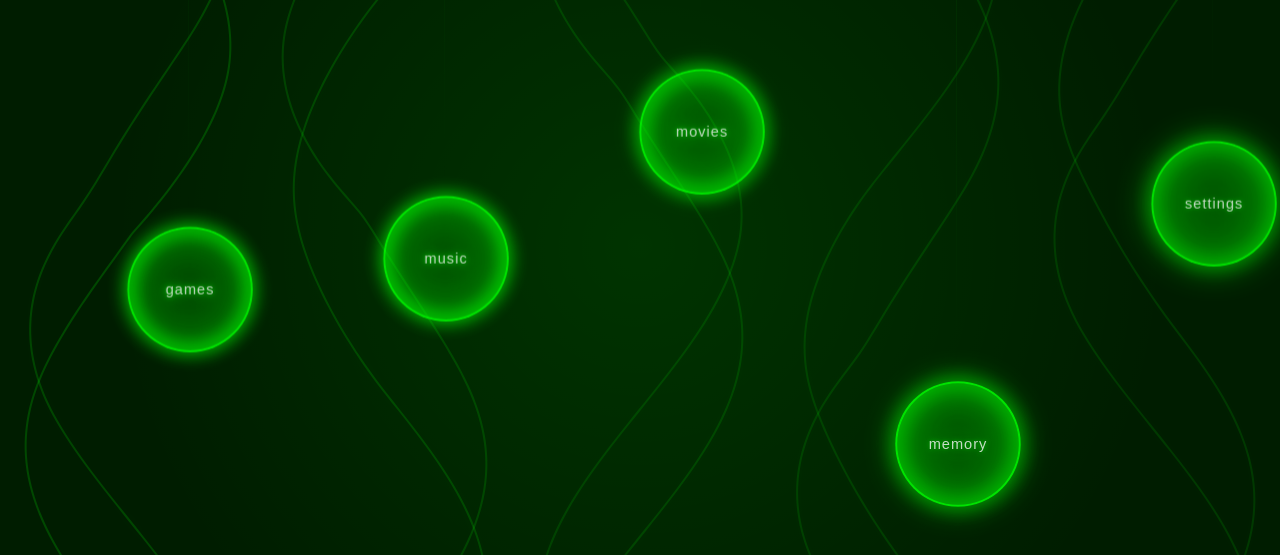
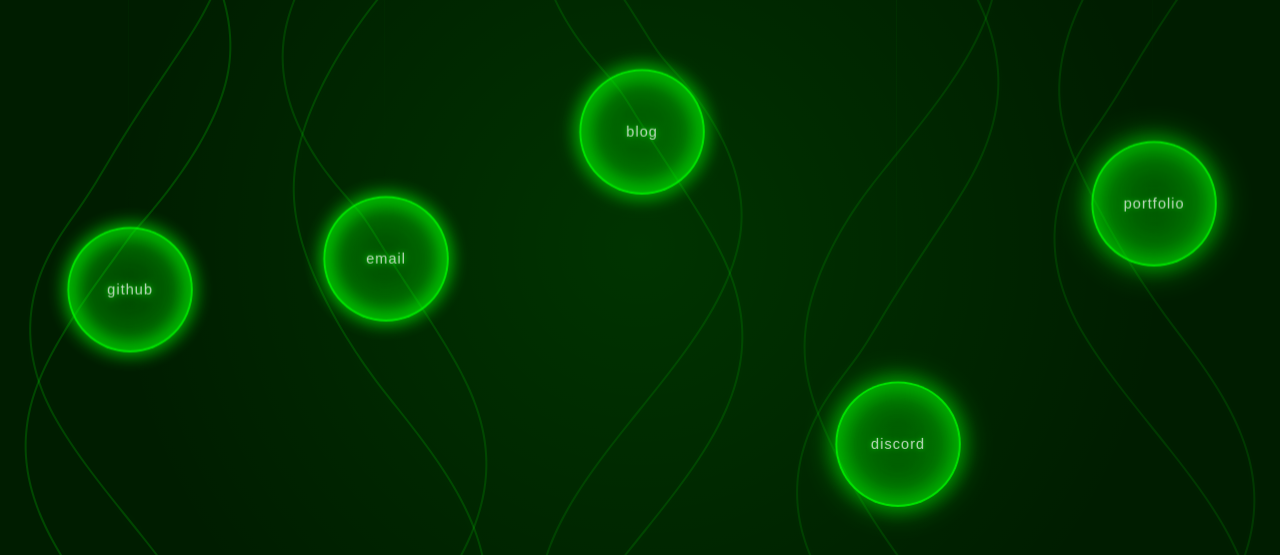
Before and after one commit to 50SACINMYSOCIDGAF/XboxUI, a React (Create React App) app: page / in a window 1280 px wide. Shown: the part 154-709 px from the top of the page. Built offline with nearby package versions, Linux system fonts and the light colour scheme.

Commit message:
SMOOTHER ANIMATIONS

```diff
--- a/src/App.tsx
+++ b/src/App.tsx
@@ -1,6 +1,7 @@
 import React, { useMemo, useState, useEffect } from 'react';
 import styled, { createGlobalStyle, keyframes } from 'styled-components';
 import MenuItem from './components/MenuItem';
+import SelectButton from './components/SelectButton';
 
 const GlobalStyle = createGlobalStyle`
     @import url('https://fonts.googleapis.com/css2?family=Orbitron:wght@400;700&display=swap');
@@ -126,10 +127,26 @@
     return <StrandPath d={path} delay={delay} />;
 };
 
+interface MenuItemData {
+    label: string;
+    link: string;
+}
+
 const App: React.FC = () => {
-    const menuItems = ['Games', 'Music', 'Movies', 'Memory', 'Settings'];
+    const menuItems: MenuItemData[] = [
+        { label: 'GitHub', link: 'https://github.com/50SACINMYSOCIDGAF' },
+        { label: 'Email', link: 'mailto:contact@noah.jp.net' },
+        { label: 'Blog', link: 'https://medium.com/@noah_44244' },
+        { label: 'Discord', link: 'https://discordlookup.com/user/1106369952501481534' },
+        { label: 'Portfolio', link: 'https://noah.jp.net/portfolio/' }
+    ];
+
     const [windowSize, setWindowSize] = useState({ width: window.innerWidth, height: window.innerHeight });
-    const randomPositions = useMemo(() => menuItems.map(() => generateRandomPosition()), []);
+    const [isLoaded, setIsLoaded] = useState(false);
+
+    const randomPositions = useMemo(() => {
+        return menuItems.map(() => generateRandomPosition());
+    }, []);
 
     useEffect(() => {
         const handleResize = () => {
@@ -137,7 +154,14 @@
         };
 
         window.addEventListener('resize', handleResize);
-        return () => window.removeEventListener('resize', handleResize);
+
+        // Set isLoaded to true after a short delay to trigger animations
+        const loadTimer = setTimeout(() => setIsLoaded(true), 100);
+
+        return () => {
+            window.removeEventListener('resize', handleResize);
+            clearTimeout(loadTimer);
+        };
     }, []);
 
     const segmentWidth = windowSize.width / menuItems.length;
@@ -148,7 +172,7 @@
             <GlobalStyle />
             <AppContainer>
                 {menuItems.map((item, index) => (
-                    <SegmentContainer key={item}>
+                    <SegmentContainer key={item.label}>
                         <StrandSVG>
                             <Strand
                                 width={segmentWidth}
@@ -166,13 +190,16 @@
                             />
                         </StrandSVG>
                         <MenuItem
-                            label={item}
+                            label={item.label}
+                            link={item.link}
                             index={index}
                             randomPosition={randomPositions[index]}
                             windowSize={windowSize}
+                            isLoaded={isLoaded}
                         />
                     </SegmentContainer>
                 ))}
+                <SelectButton windowSize={windowSize} />
             </AppContainer>
         </>
     );
--- a/src/components/MenuItem.tsx
+++ b/src/components/MenuItem.tsx
@@ -1,16 +1,18 @@
 import React, { useState, useMemo } from 'react';
-import styled, { keyframes } from 'styled-components';
+import styled, { keyframes, css } from 'styled-components';
 
 interface MenuItemProps {
     label: string;
+    link: string;
     index: number;
     randomPosition: number;
     windowSize: { width: number; height: number };
+    isLoaded: boolean;
 }
 
 const bobAnimation = keyframes`
-    0%, 100% { transform: translateY(0); }
-    50% { transform: translateY(-3px); }
+    0%, 100% { transform: translateY(0) translateX(-50%); }
+    50% { transform: translateY(-3px) translateX(-50%); }
 `;
 
 const glowAnimation = keyframes`
@@ -28,18 +30,22 @@
     to { opacity: 1; transform: translateY(0) translateX(-50%); }
 `;
 
-const ItemContainer = styled.div<{ index: number; randomPosition: number; size: number }>`
+const ItemContainer = styled.div<{ index: number; randomPosition: number; size: number; isLoaded: boolean }>`
     position: absolute;
-    animation: ${bobAnimation} 4s ease-in-out infinite,
-    ${glowAnimation} 5s ease-in-out infinite,
-    ${fadeInAnimation} 1s ease-out;
-    animation-delay: ${props => props.index * 0.5}s, ${props => props.index * 0.7}s, ${props => props.index * 0.2}s;
-    top: ${props => props.randomPosition}%;
     left: 50%;
     transform: translateX(-50%);
     z-index: 10;
     width: ${props => props.size}px;
     height: ${props => props.size}px;
+    transition: top 1s ease-out;
+    top: ${props => props.isLoaded ? `${props.randomPosition}%` : '50%'};
+
+    animation: ${props => props.isLoaded ? css`
+        ${bobAnimation} 4s ease-in-out infinite,
+        ${glowAnimation} 5s ease-in-out infinite,
+        ${fadeInAnimation} 1s ease-out
+    ` : 'none'};
+    animation-delay: ${props => `${props.index * 0.5}s, ${props.index * 0.7}s, ${props.index * 0.2}s`};
 `;
 
 const Strand = styled.div`
@@ -102,7 +108,17 @@
     opacity: ${props => props.isHovered ? 1 : 0.8};
 `;
 
-const MenuItem: React.FC<MenuItemProps> = ({ label, index, randomPosition, windowSize }) => {
+const ItemLink = styled.a`
+    text-decoration: none;
+    color: inherit;
+    width: 100%;
+    height: 100%;
+    display: flex;
+    justify-content: center;
+    align-items: center;
+`;
+
+const MenuItem: React.FC<MenuItemProps> = ({ label, link, index, randomPosition, windowSize, isLoaded }) => {
     const [isHovered, setIsHovered] = useState(false);
 
     const itemSize = useMemo(() => {
@@ -111,7 +127,12 @@
     }, [windowSize]);
 
     return (
-        <ItemContainer index={index} randomPosition={randomPosition} size={itemSize}>
+        <ItemContainer
+            index={index}
+            randomPosition={randomPosition}
+            size={itemSize}
+            isLoaded={isLoaded}
+        >
             <Strand />
             <ItemBubble
                 isHovered={isHovered}
@@ -119,7 +140,9 @@
                 onMouseLeave={() => setIsHovered(false)}
                 size={itemSize}
             >
-                <ItemText isHovered={isHovered} size={itemSize}>{label}</ItemText>
+                <ItemLink href={link} target="_blank" rel="noopener noreferrer">
+                    <ItemText isHovered={isHovered} size={itemSize}>{label}</ItemText>
+                </ItemLink>
             </ItemBubble>
         </ItemContainer>
     );
```
